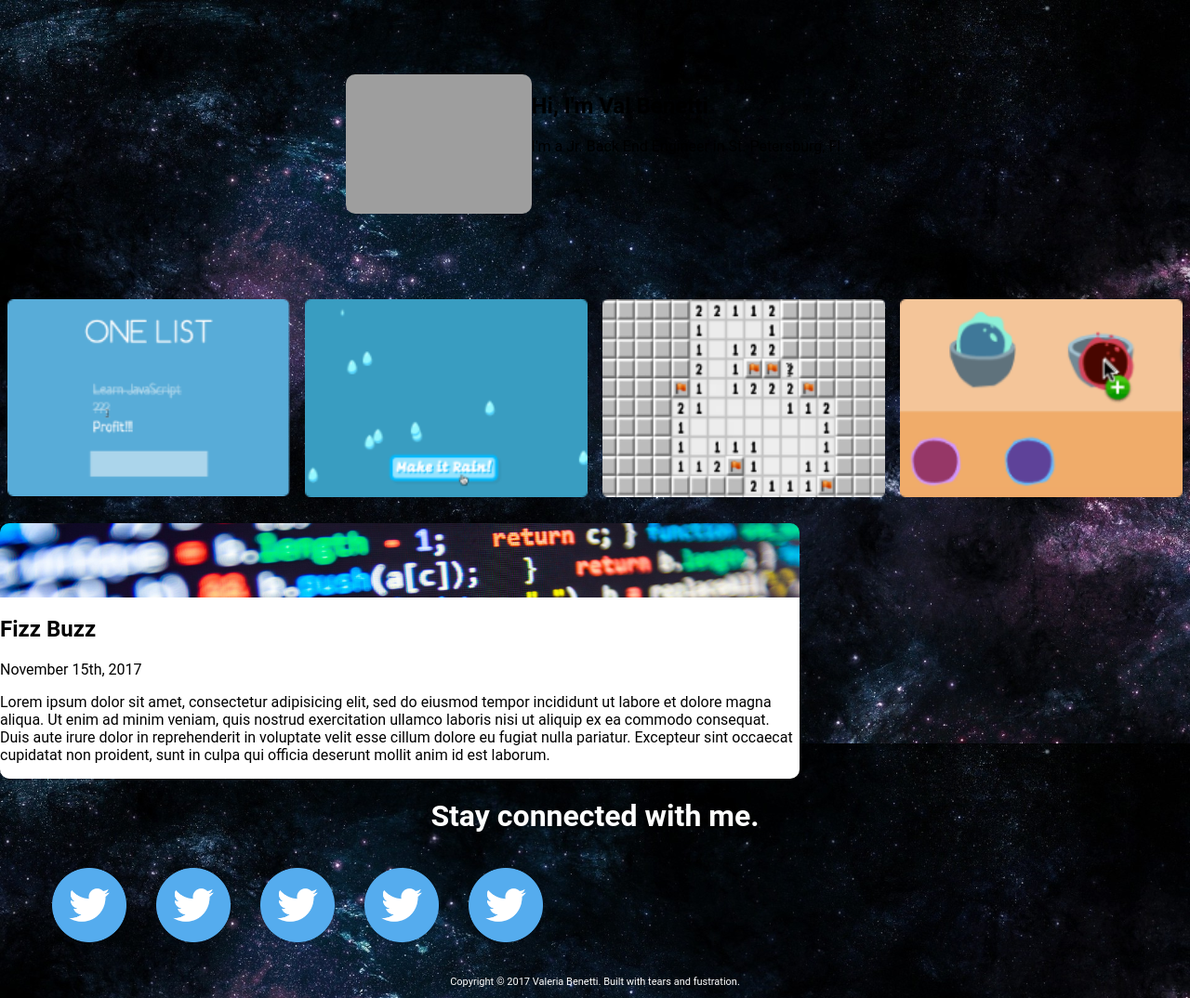
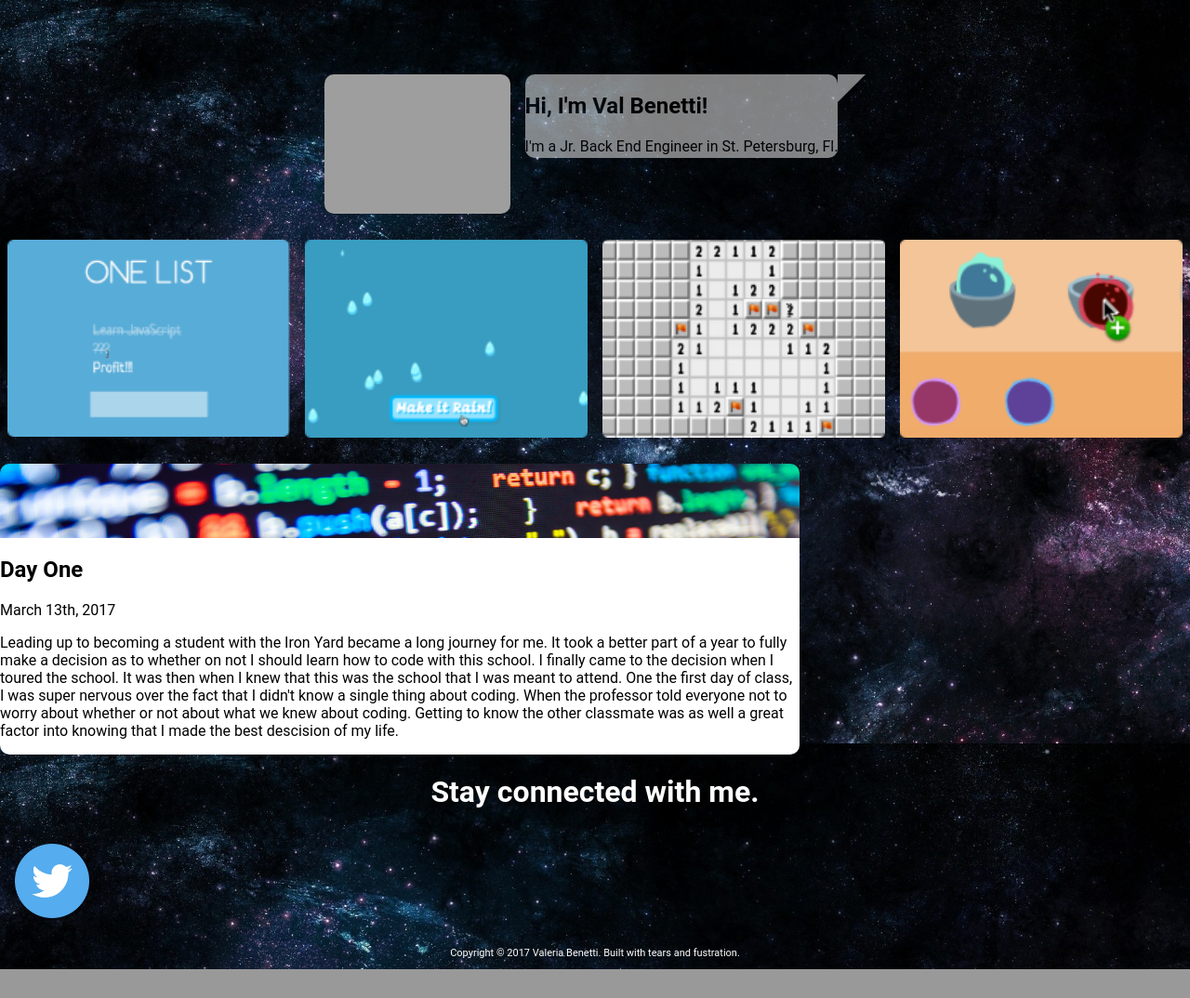
Before and after one commit to valeriabenetti/portfolio, a website: page public/index.html in a window 1280 px wide. Shown: the whole page at 93% size. After the commit the page ends 1043 px from the top, so only its background shows below. Drawn offline with Linux system fonts and the light colour scheme; grey boxes are pictures that could not be loaded.

Commit message:
Third Try of Folio

```diff
--- a/public/index.html
+++ b/public/index.html
@@ -19,9 +19,13 @@
         </div>
 
         <div class="popname">
-            <h2>Hi, I'm Val Benetti</h2>
+            <h2>Hi, I'm Val Benetti!</h2>
             <p>I'm a Jr. Back End Engineer in St. Petersburg, Fl.</p>
         </div>
+        <div class="triangle">
+
+        </div>
+
     </header>
 
     <main class="examples">
@@ -39,11 +43,12 @@
                 <img src="./images/code.png" alt="code">
             </div>
             <div class="words">
-                <h2>Fizz Buzz</h2>
-                <p>November 15th, 2017</p>
+                <h2>Day One</h2>
+                <p>March 13th, 2017</p>
 
-                <p>Lorem ipsum dolor sit amet, consectetur adipisicing elit, sed do eiusmod tempor incididunt ut labore et dolore magna aliqua. Ut enim ad minim veniam, quis nostrud exercitation ullamco laboris nisi ut aliquip ex ea commodo consequat. Duis
-                    aute irure dolor in reprehenderit in voluptate velit esse cillum dolore eu fugiat nulla pariatur. Excepteur sint occaecat cupidatat non proident, sunt in culpa qui officia deserunt mollit anim id est laborum.</p>
+                <p>Leading up to becoming a student with the Iron Yard became a long journey for me. It took a better part of a year to fully make a decision as to whether on not I should learn how to code with this school. I finally came to the decision
+                    when I toured the school. It was then when I knew that this was the school that I was meant to attend. One the first day of class, I was super nervous over the fact that I didn't know a single thing about coding. When the professor
+                    told everyone not to worry about whether or not about what we knew about coding. Getting to know the other classmate was as well a great factor into knowing that I made the best descision of my life.</p>
             </div>
 
 
@@ -53,31 +58,12 @@
 
     <footer class="bottom">
         <h1>Stay connected with me.</h1>
-        <ul>
-            <li>
-                <div>
-                    <img src="./images/twitter-logo-final.png" alt="twitter">
-            </li>
-            </div>
-            <div>
-                <li> <img src="./images/twitter-logo-final.png" alt="twitter"></li>
-            </div>
-            <div>
-                <li>
-                    <img src="./images/twitter-logo-final.png" alt="twitter"></li>
+        <div>
+            <img src="./images/twitter-logo-final.png" alt="twitter">
 
-            </div>
-            <div>
-                <li>
-                    <img src="./images/twitter-logo-final.png" alt="twitter"></li>
+        </div>
 
-            </div>
-            <div>
-                <li> <img src="./images/twitter-logo-final.png" alt="twitter">
-                </li>
-            </div>
 
-        </ul>
         <p>Copyright © 2017 Valeria Benetti. Built with tears and fustration.</p>
 
     </footer>
--- a/public/screen.css
+++ b/public/screen.css
@@ -15,21 +15,30 @@ header {
   display: flex;
   justify-content: center;
   margin-top: 5em;
+  height: 90px;
 }
 
 header img {
   height: 150px;
   width: 200px;
-  /*border: 0px transparent solid;*/
   border-radius: 10px 10px 10px 10px;
 }
 
-.popmname {
-  overflow: hidden;
+.popname {
+  border: 0px transparent;
+  background-color: #fff;
+  margin-left: 1em;
+  opacity: 0.5;
   border-radius: 10px 10px 10px 10px;
-  background-color: #fff;
-  overflow: hidden;
-  border: 0px transparent solid;
+}
+
+.triangle {
+  width: 0;
+  height: 0;
+  border-style: solid;
+  border-width: 30px 30px 0 0;
+  border-color: #fff transparent transparent transparent;
+  opacity: 0.5;
 }
 
 .list ul {
@@ -81,17 +90,11 @@ footer h1 {
   text-align: center;
 }
 
-footer ul {
-  list-style: none;
-  display: flex;
-}
-
-footer ul li img {
+footer img {
   height: 80px;
   width: 80px;
-  padding: 0;
-  align-content: center;
   margin: 1em;
+  align-items: center;
 }
 
 footer p {
```
